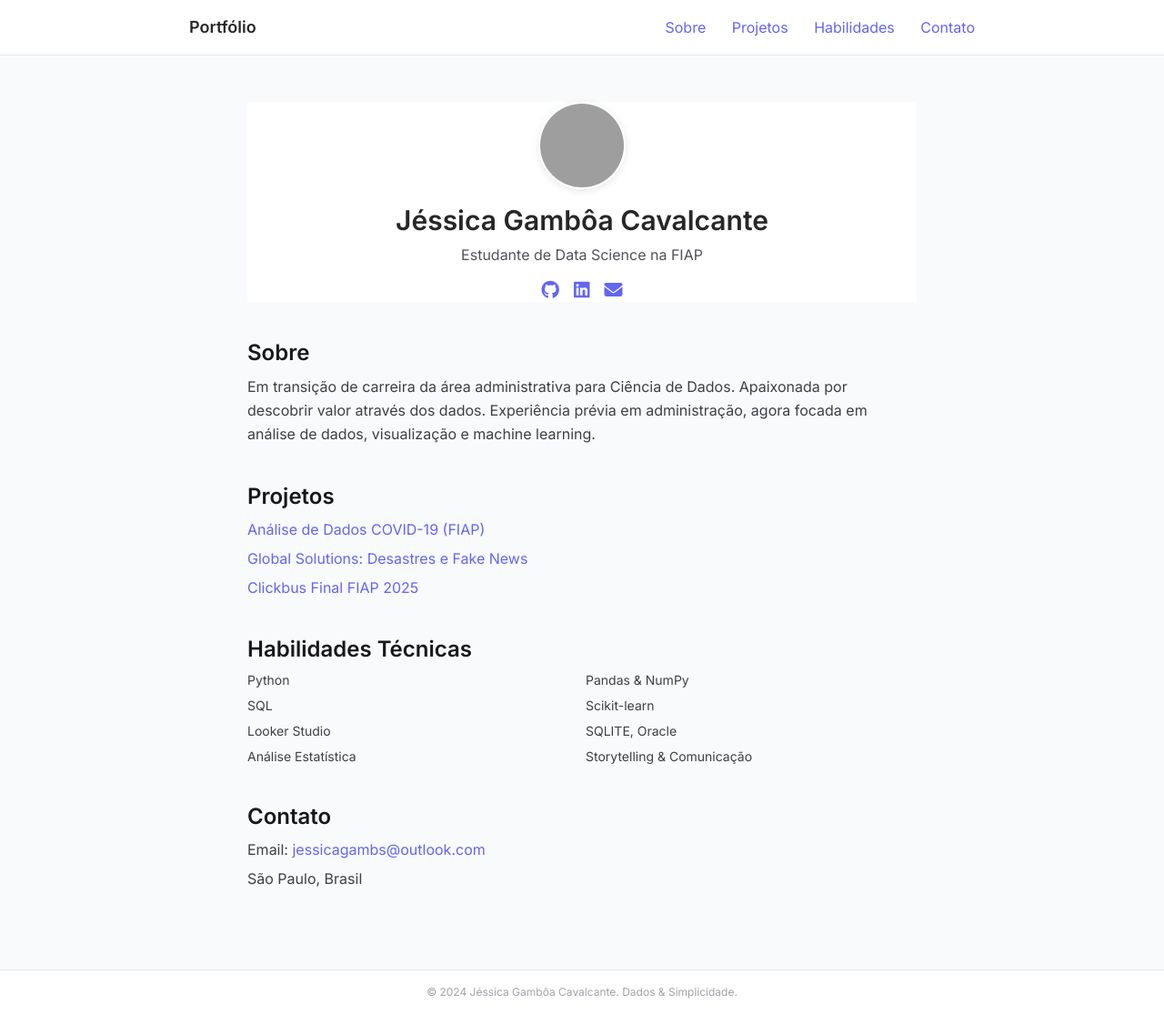
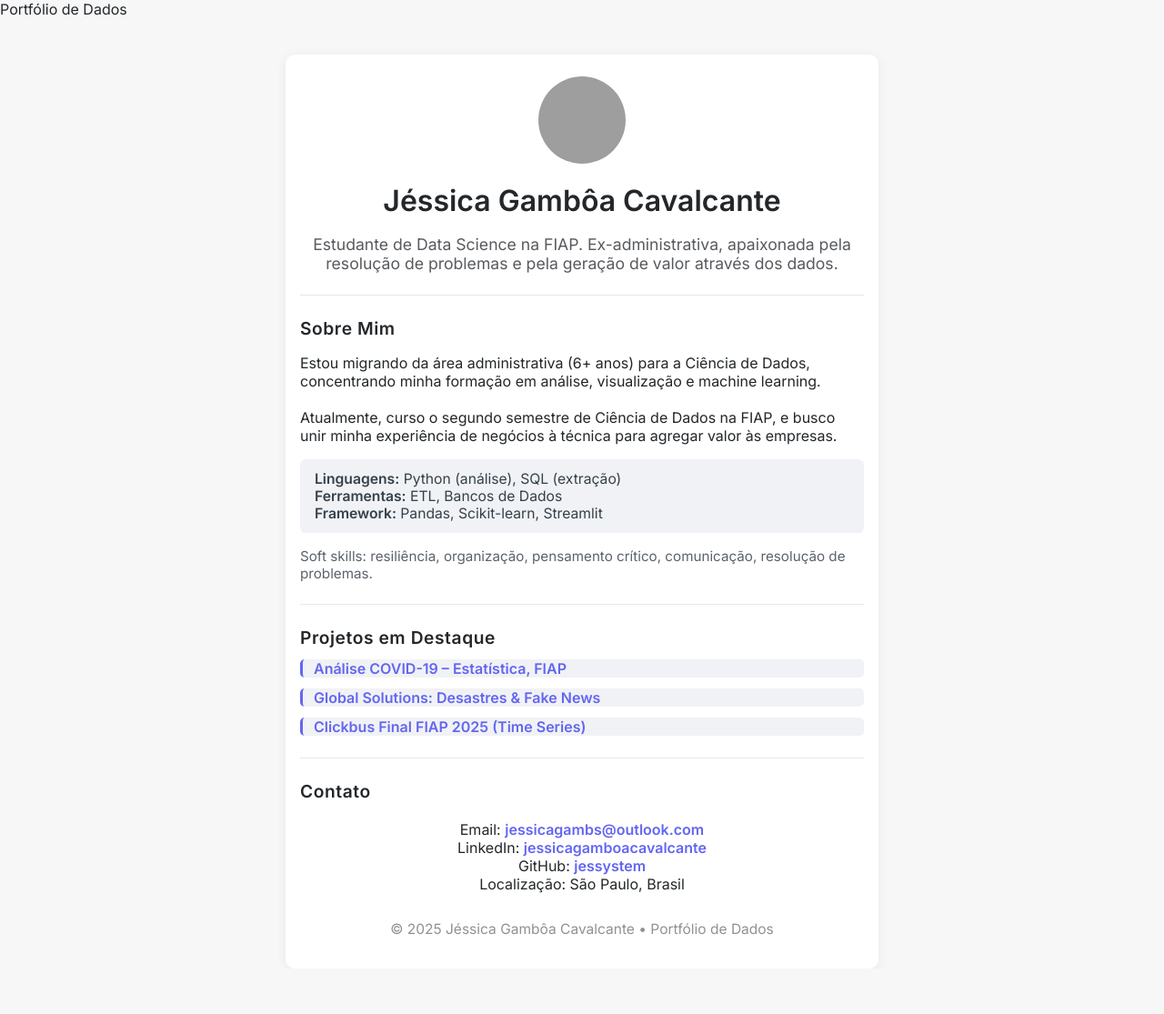
Before and after one commit to jessystem/portfolio_ds, a plain HTML site: page index.html in a window 1280 px wide. Shown: the whole page at 91% size. After the commit the page ends 1065 px from the top, so only its background shows below. Drawn offline with nearby package versions, Linux system fonts and the light colour scheme; grey boxes are pictures that could not be loaded.

Commit message:
Update index.html

```diff
--- a/index.html
+++ b/index.html
@@ -3,112 +3,154 @@
 <head>
   <meta charset="UTF-8" />
   <meta name="viewport" content="width=device-width, initial-scale=1" />
-<meta name="description" content="Portfólio de Dados | Jéssica Gambôa" />
+  <meta name="description" content="Portfólio de Dados | Jéssica Gambôa />
   <title>Portfólio de Dados</title>
-<script src="https://cdn.tailwindcss.com" defer></script>
-<link href="https://fonts.googleapis.com/css2?family=Inter:wght@400;600&display=swap" rel="stylesheet" />
+  <link href="https://fonts.googleapis.com/css2?family=Inter:wght@400;600&display=swap" rel="stylesheet">
   <style>
-  body { font-family: 'Inter', sans-serif; }
-  .minimal-border { border-color: #e5e7eb; }
-  .section-title { color: #18181b; }
-  .link-minimal { color: #6366f1; transition: color 0.2s; }
-  .link-minimal:hover { color: #1e293b; text-decoration: underline; }
-  .bg-hero { background: #fff; }
+    body {
+      font-family: 'Inter', sans-serif;
+      background: #f7f7f8;
+      color: #23272a;
+      margin: 0;
+    }
+    .container {
+      max-width: 620px;
+      margin: 40px auto 0 auto;
+      padding: 24px 16px;
+      background: #fff;
+      box-shadow: 0 2px 12px rgba(36,42,46,0.07);
+      border-radius: 10px;
+    }
     .avatar {
-      width: 96px; height: 96px; border-radius: 50%; object-fit: cover;
-      border: 2px solid #fff; box-shadow: 0 2px 8px #e5e7eb; margin: auto;
+      display: block;
+      margin: 0 auto 16px auto;
+      width: 96px;
+      height: 96px;
+      border-radius: 50%;
+      object-fit: cover;
     }
-  .nav-bg {
-      background: #fff; border-bottom: 1px solid #e5e7eb;
-      backdrop-filter: blur(4px);
+    h1 {
+      text-align: center;
+      font-size: 2rem;
+      font-weight: 600;
+      margin-bottom: 6px;
+    }
+    p.bio {
+      text-align: center;
+      color: #575a5e;
+      font-size: 1.1rem;
+      margin-bottom: 18px;
+    }
+    hr {
+      border: none;
+      border-top: 1px solid #e5e7eb;
+      margin: 24px 0;
+    }
+    .section-title {
+      font-size: 1.2rem;
+      font-weight: 600;
+      margin: 18px 0 12px;
+      color: #23272a;
+      letter-spacing: 0.03em;
+    }
+    ul.projects {
+      list-style: none;
+      padding: 0;
+      margin: 0;
+    }
+    ul.projects li {
+      margin-bottom: 12px;
+      border-left: 3px solid #6366f1;
+      padding-left: 12px;
+      background: #f0f2f5;
+      border-radius: 5px;
+    }
+    a {
+      color: #6366f1;
+      text-decoration: none;
+      font-weight: 600;
+    }
+    a:hover { text-decoration: underline; }
+    .contact {
+      text-align: center;
+      margin-top: 20px;
+      color: #23272a;
+      font-size: 1rem;
+    }
+    .skills {
+      font-size: 0.98rem;
+      background: #f0f2f5;
+      border-radius: 6px;
+      padding: 12px 16px;
+      margin-bottom: 16px;
+      color: #36404a;
+    }
+    .softskills {
+      color: #5b626b;
+      font-size: 0.95rem;
+      margin-bottom: 8px;
+    }
+    .footer {
+      text-align: center;
+      font-size: 0.97rem;
+      color: #909197;
+      margin-top: 30px;
+      margin-bottom: 10px;
     }
   </style>
 </head>
-<body class="bg-gray-50 text-zinc-800">
+<body>
+  <div class="container">
+    <img class="avatar" src="images/perfil.JPG" alt="Sua Foto">
+    <h1>Jéssica Gambôa Cavalcante</h1>
+    <p class="bio">Estudante de Data Science na FIAP. Ex-administrativa, apaixonada pela resolução de problemas e pela geração de valor através dos dados.</p>
+    <hr>
 
-<nav class="nav-bg fixed top-0 w-full z-50">
-    <div class="max-w-4xl mx-auto flex justify-between items-center py-4 px-4">
-        <span class="font-semibold text-lg">Portfólio</span>
-        <div class="space-x-6 hidden md:block">
-            <a href="#about" class="link-minimal">Sobre</a>
-            <a href="#projects" class="link-minimal">Projetos</a>
-            <a href="#skills" class="link-minimal">Habilidades</a>
-            <a href="#contact" class="link-minimal">Contato</a>
+    <div class="section-title">Sobre Mim</div>
+    <p>
+      Estou migrando da área administrativa (6+ anos) para a Ciência de Dados, concentrando minha formação em análise, visualização e machine learning.<br><br>
+      Atualmente, curso o segundo semestre de Ciência de Dados na FIAP, e busco unir minha experiência de negócios à técnica para agregar valor às empresas.
+    </p>
+    <div class="skills">
+      <strong>Linguagens:</strong> Python (análise), SQL (extração)<br>
+      <strong>Ferramentas:</strong> ETL, Bancos de Dados<br>
+      <strong>Framework:</strong> Pandas, Scikit-learn, Streamlit
     </div>
+    <div class="softskills">
+      Soft skills: resiliência, organização, pensamento crítico, comunicação, resolução de problemas.
     </div>
-</nav>
+    <hr>
 
-<main class="max-w-3xl mx-auto pt-28 pb-12 px-4">
-  <!-- Hero -->
-  <section class="bg-hero text-center mb-10">
-    <img src="images/perfil.JPG" alt="[Foto de Jéssica Gambôa Cavalcante sorrindo]" class="avatar mb-4" />
-    <h1 class="text-3xl font-semibold mb-2">Jéssica Gambôa Cavalcante</h1>
-    <p class="text-zinc-600 mb-4">Estudante de Data Science na FIAP</p>
-    <div class="flex justify-center gap-4 mb-4">
-      <a href="https://github.com/jessystem" target="_blank" aria-label="GitHub" class="link-minimal"><i class="fab fa-github text-xl"></i></a>
-      <a href="https://linkedin.com/in/jessicagamboacavalcante" target="_blank" aria-label="LinkedIn" class="link-minimal"><i class="fab fa-linkedin text-xl"></i></a>
-      <a href="mailto:jessicagambs@outlook.com" class="link-minimal"><i class="fas fa-envelope text-xl"></i></a>
-    </div>
-  </section>
-
-  <!-- Sobre Mim -->
-  <section id="about" class="mb-10">
-    <h2 class="text-2xl section-title font-semibold mb-2">Sobre</h2>
-    <p class="text-zinc-700 leading-relaxed">
-      Em transição de carreira da área administrativa para Ciência de Dados. Apaixonada por descobrir valor através dos dados. Experiência prévia em administração, agora focada em análise de dados, visualização e machine learning.
-    </p>
-  </section>
-
-  <!-- Projetos -->
-  <section id="projects" class="mb-10">
-    <h2 class="text-2xl section-title font-semibold mb-2">Projetos</h2>
-    <ul class="space-y-2">
+    <div class="section-title">Projetos em Destaque</div>
+    <ul class="projects">
       <li>
-        <a class="link-minimal" href="https://github.com/jessystem/analise_covid" target="_blank">
-          Análise de Dados COVID-19 (FIAP)
+        <a href="https://github.com/jessystem/analise_covid" target="_blank">
+          Análise COVID-19 – Estatística, FIAP
         </a>
       </li>
       <li>
-        <a class="link-minimal" href="https://github.com/jessystem/GS_FINAL" target="_blank">
-          Global Solutions: Desastres e Fake News
+        <a href="https://github.com/jessystem/GS_FINAL" target="_blank">
+          Global Solutions: Desastres & Fake News
         </a>
       </li>
       <li>
-        <a class="link-minimal" href="https://github.com/jessystem/Clickbus_final_fiap2025_2semestre" target="_blank">
-          Clickbus Final FIAP 2025
+        <a href="https://github.com/jessystem/Clickbus_final_fiap2025_2semestre" target="_blank">
+          Clickbus Final FIAP 2025 (Time Series)
         </a>
       </li>
     </ul>
-  </section>
+    <hr>
 
-  <!-- Habilidades -->
-  <section id="skills" class="mb-10">
-    <h2 class="text-2xl section-title font-semibold mb-2">Habilidades Técnicas</h2>
-    <ul class="grid grid-cols-2 gap-2 text-zinc-700 text-sm">
-      <li>Python</li>
-      <li>Pandas & NumPy</li>
-      <li>SQL</li>
-      <li>Scikit-learn</li>
-      <li>Looker Studio</li>
-      <li>SQLITE, Oracle</li>
-      <li>Análise Estatística</li>
-      <li>Storytelling & Comunicação</li>
-    </ul>
-  </section>
-
-  <!-- Contato -->
-  <section id="contact" class="mb-10">
-    <h2 class="text-2xl section-title font-semibold mb-2">Contato</h2>
-    <p class="text-zinc-700 mb-2">Email: <a class="link-minimal" href="mailto:jessicagambs@outlook.com">jessicagambs@outlook.com</a></p>
-    <p class="text-zinc-700">São Paulo, Brasil</p>
-  </section>
-</main>
-
-<footer class="bg-white text-zinc-400 py-4 text-xs text-center border-t minimal-border">
-  &copy; 2024 Jéssica Gambôa Cavalcante. Dados & Simplicidade.
-</footer>
-
-<!-- Fontawesome (apenas ícones usados) -->
-<link rel="stylesheet" href="https://cdnjs.cloudflare.com/ajax/libs/font-awesome/6.4.0/css/all.min.css"/>
+    <div class="section-title">Contato</div>
+    <div class="contact">
+      <div>Email: <a href="mailto:jessicagambs@outlook.com">jessicagambs@outlook.com</a></div>
+      <div>LinkedIn: <a href="https://linkedin.com/in/jessicagamboacavalcante" target="_blank">jessicagamboacavalcante</a></div>
+      <div>GitHub: <a href="https://github.com/jessystem" target="_blank">jessystem</a></div>
+      <div>Localização: São Paulo, Brasil</div>
+    </div>
+    <div class="footer">
+      &copy; 2025 Jéssica Gambôa Cavalcante • Portfólio de Dados
+    </div>
+  </div>
 </body>
 </html>
```
Lines whose indentation alone changed are shown as unchanged.
